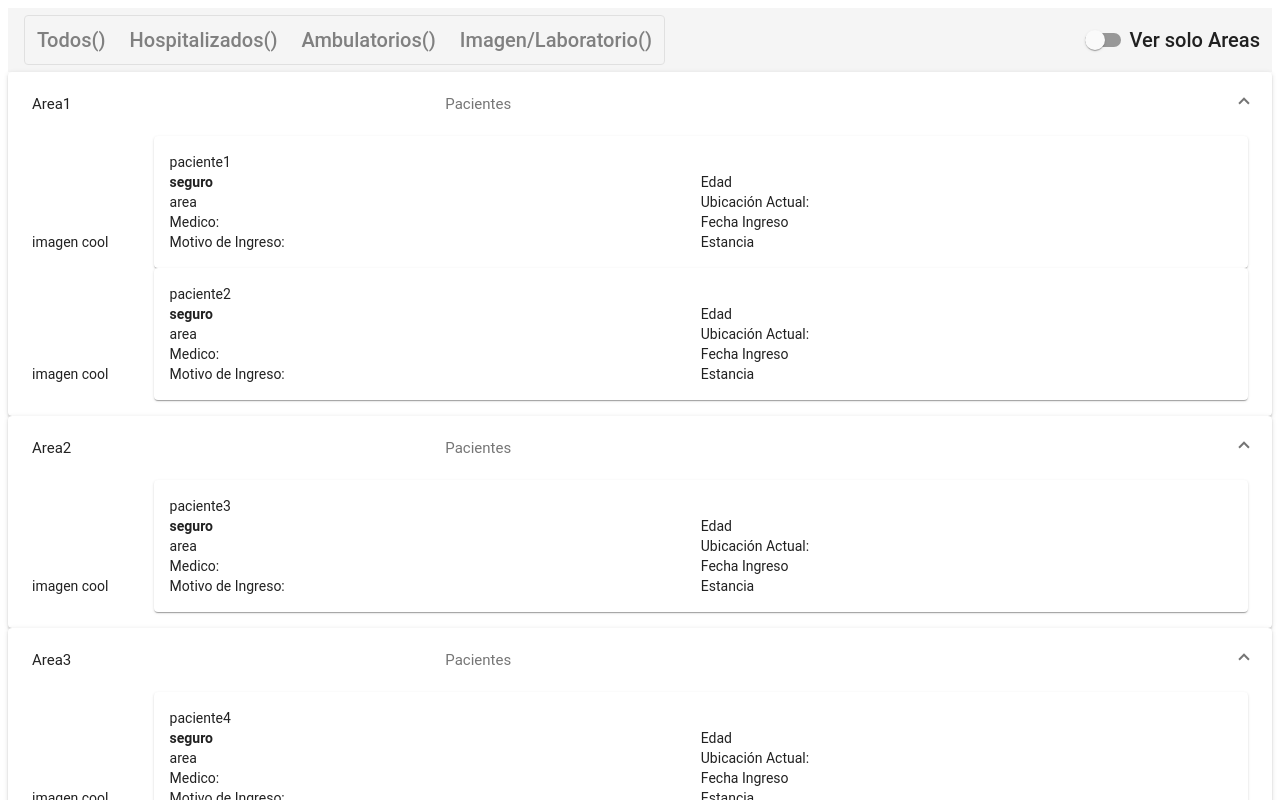
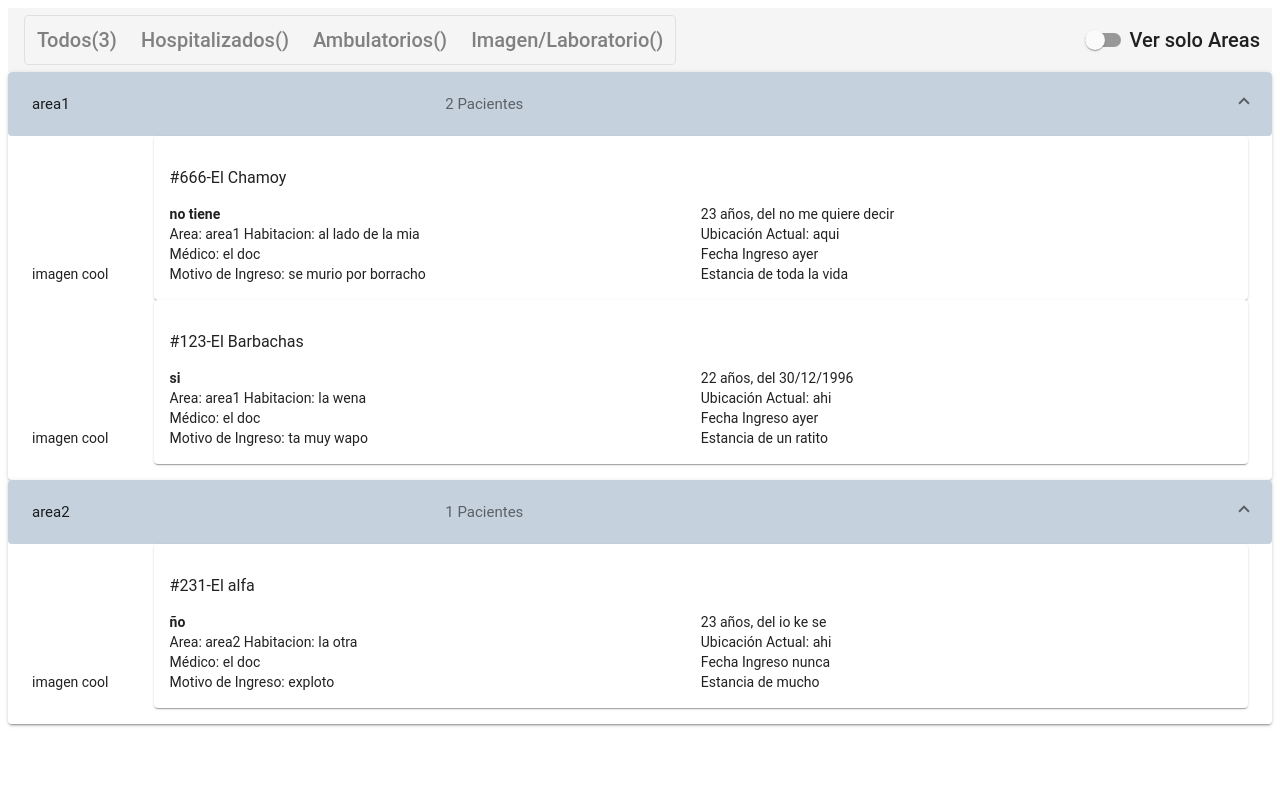
Before and after one commit to Ronysaurus/angular-sandbox, an Angular app: page / in a window 1280 px wide. Shown: the top 800 px of the page. Built offline with nearby package versions, Linux system fonts and the light colour scheme.

Commit message:
update nombre de datos con base de datos

```diff
--- a/src/app/app.module.ts
+++ b/src/app/app.module.ts
@@ -8,6 +8,7 @@ import { MatTabsModule } from '@angular/material/tabs';
 import { MatExpansionModule } from '@angular/material/expansion';
 import { MatIconModule } from '@angular/material/icon';
 import { MatCardModule } from '@angular/material/card';
+import { PacienteInfoService } from './censo/paciente-info.service';
 
 import { AppRoutingModule } from './app-routing.module';
 import { AppComponent } from './app.component';
@@ -32,7 +33,8 @@ import 'hammerjs';
     BrowserModule,
     AppRoutingModule,
   ],
-  providers: [],
+  providers: [PacienteInfoService,
+            ],
   bootstrap: [AppComponent]
 })
 export class AppModule { }
--- a/src/app/censo/censo.component.html
+++ b/src/app/censo/censo.component.html
@@ -1,7 +1,7 @@
 <mat-toolbar color="withe">
   <mat-button-toggle-group name="filtro" aria-label="filtro">
     <span class="filler">
-      <mat-button-toggle class="filter-btn" value="Todos">Todos()</mat-button-toggle>
+      <mat-button-toggle class="filter-btn" value="Todos">Todos({{numPacientes[0]}})</mat-button-toggle>
     </span>
     <span class="filler">
       <mat-button-toggle class="filter-btn" value="Hospitalizados">Hospitalizados()</mat-button-toggle>
@@ -26,7 +26,7 @@
         {{area}}
       </mat-panel-title>
       <mat-panel-description style="margin-left:auto; margin-right:0;">
-        Pacientes
+        {{numPacientes[i+1]}} Pacientes
       </mat-panel-description>
     </mat-expansion-panel-header>
     <div class="container" *ngFor="let paciente of pacientes[i]">
@@ -37,17 +37,17 @@
         <mat-card>
           <div class="container">
             <div class="info-left">
-              {{paciente}} <br>
-              <b>seguro</b> <br>
-              area <br>
-              Medico: <br>
-              Motivo de Ingreso: <br>
+              <p style="font-size: 16px;">#{{paciente.id}}-{{paciente.fullname}} </p>
+              <b>{{paciente.servicioMedico}}</b> <br>
+              Area: {{paciente.area}} Habitacion: {{paciente.habitacion}}<br>
+              Médico: {{paciente.medico}} <br>
+              Motivo de Ingreso: {{paciente.motivo}}<br>
             </div>
             <div class="info-right">
-              Edad <br>
-              Ubicación Actual: <br>
-              Fecha Ingreso <br>
-              Estancia <br>
+              {{paciente.edad}} años, del {{paciente.nacimiento}} <br>
+              Ubicación Actual: {{paciente.ubicacion}}<br>
+              Fecha Ingreso {{paciente.ingreso}}<br>
+              Estancia de {{paciente.estancia}} <br>
             </div>
           </div>
         </mat-card>
--- a/src/app/censo/censo.component.scss
+++ b/src/app/censo/censo.component.scss
@@ -1,3 +1,5 @@
+$mainColor: #00495e;
+
 .filler {
   flex: 1 1 auto;
 }
@@ -10,11 +12,14 @@
 .filter-btn {
   background: transparent;
   color: gray;
+
+  &:hover {
+    color: $mainColor;
+  }
 }
 
 .mat-button-toggle-checked {
-  color: rgba(0, 166, 190, 0.5);
-  ;
+  color: $mainColor;
 }
 
 .paciente-icon {
@@ -44,3 +49,15 @@
     display: inline-block;
   }
 }
+
+.mat-expansion-panel-header {
+  background-color: rgba(140, 166, 190, 0.5);
+}
+
+.mat-expansion-panel {
+  &:hover {
+    .mat-expansion-panel-header {
+      background-color: $mainColor;
+    }
+  }
+}
--- a/src/app/censo/censo.component.ts
+++ b/src/app/censo/censo.component.ts
@@ -1,4 +1,6 @@
 import { Component, OnInit } from '@angular/core';
+import { PacienteInfoService } from './paciente-info.service';
+import { pacienteInfo } from './paciente-info';
 
 @Component({
   selector: 'app-censo',
@@ -8,11 +10,31 @@ import { Component, OnInit } from '@angular/core';
 
 export class CensoComponent implements OnInit {
 
-  areas = ['Area1', 'Area2', 'Area3'];
-  pacientes: string[][] = [["paciente1", "paciente2"], ["paciente3"], ["paciente4", "paciente5", "paciente6"]];
+  areas: string[] = [];
+  pacientes: pacienteInfo[][];
+  numPacientes: Number[] = [];
+
   panelOpenState: boolean = false;
   allExpandState = true;
-  constructor() { }
+  constructor(pacienteInfo: PacienteInfoService) {
+    this.numPacientes.push(pacienteInfo.pacientes.length)
+    this.areas = pacienteInfo.areas;
+    this.pacientes = [];
+
+    for (let i = 0; i < this.areas.length; i++)
+      this.pacientes[i] = [];
+    for (let i = 0; i < pacienteInfo.pacientes.length; i++) {
+      for (let j = 0; j < this.areas.length; j++) {
+        if (pacienteInfo.pacientes[i].area == this.areas[j]) {
+          this.pacientes[j].push(pacienteInfo.pacientes[i]);
+          break;
+        }
+      }
+    }
+    for (let i = 0; i < this.pacientes.length; i++) {
+      this.numPacientes.push(this.pacientes[i].length);
+    }
+  }
 
   expand() {
     this.allExpandState = !this.allExpandState;
--- a/src/app/censo/paciente-info.service.ts
+++ b/src/app/censo/paciente-info.service.ts
@@ -1,10 +1,83 @@
 import { Injectable } from '@angular/core';
+import { pacienteInfo } from './paciente-info';
 
 @Injectable({
   providedIn: 'root'
 })
+
 export class PacienteInfoService {
 
-constructor() { }
+  pacientes: pacienteInfo[] = [];
+  areas: string[] = [];
+
+  GetInfo() {
+    //agregar los pacientes a la lista desde la base de datos
+  }
+
+  AddPaciente(paciente: pacienteInfo) {
+    this.pacientes.push(paciente);
+    if (!this.areas.includes(paciente.area)) {
+      this.areas.push(paciente.area);
+    }
+  }
+
+  getPacientes() {
+    return this.pacientes;
+  }
+
+  //borrar esto en la vida real
+  myPaciente1: pacienteInfo;
+  myPaciente2: pacienteInfo;
+  myPaciente3: pacienteInfo;
+
+  constructor() {
+
+    //borrar esto en la vida real
+    this.myPaciente1 = new pacienteInfo;
+    this.myPaciente1.area = "area1";
+    this.myPaciente1.edad = 23;
+    this.myPaciente1.fullname = "El Chamoy";
+    this.myPaciente1.estancia = "toda la vida";
+    this.myPaciente1.habitacion = "al lado de la mia";
+    this.myPaciente1.ingreso = "ayer";
+    this.myPaciente1.medico = "el doc";
+    this.myPaciente1.motivo = "se murio por borracho";
+    this.myPaciente1.nacimiento = "no me quiere decir";
+    this.myPaciente1.servicioMedico = "no tiene";
+    this.myPaciente1.ubicacion = "aqui";
+    this.myPaciente1.id = 666;
+    this.AddPaciente(this.myPaciente1);
+
+    this.myPaciente2 = new pacienteInfo;
+    this.myPaciente2.area = "area1";
+    this.myPaciente2.edad = 22;
+    this.myPaciente2.fullname = "El Barbachas";
+    this.myPaciente2.estancia = "un ratito";
+    this.myPaciente2.habitacion = "la wena";
+    this.myPaciente2.ingreso = "ayer";
+    this.myPaciente2.medico = "el doc";
+    this.myPaciente2.motivo = "ta muy wapo";
+    this.myPaciente2.nacimiento = "30/12/1996";
+    this.myPaciente2.servicioMedico = "si";
+    this.myPaciente2.ubicacion = "ahi";
+    this.myPaciente2.id = 123;
+    this.AddPaciente(this.myPaciente2);
+
+    this.myPaciente3 = new pacienteInfo;
+    this.myPaciente3.area = "area2";
+    this.myPaciente3.edad = 23;
+    this.myPaciente3.fullname = "El alfa";
+    this.myPaciente3.estancia = "mucho";
+    this.myPaciente3.habitacion = "la otra";
+    this.myPaciente3.ingreso = "nunca";
+    this.myPaciente3.medico = "el doc";
+    this.myPaciente3.motivo = "exploto";
+    this.myPaciente3.nacimiento = "io ke se";
+    this.myPaciente3.servicioMedico = "ño";
+    this.myPaciente3.ubicacion = "ahi";
+    this.myPaciente3.id = 231;
+    this.AddPaciente(this.myPaciente3);
+    //hasta aqui
+  }
 
 }
--- /dev/null
+++ b/src/app/censo/paciente-info.ts
@@ -0,0 +1,21 @@
+export class pacienteInfo {
+    id: number;
+    paterno : string;
+    materno : string;
+    fullname : string;
+    sexo : string;
+    servicioMedico: string;
+    area: string;
+    habitacion: string;
+    medico: string;
+    motivo: string;
+    edad: number;
+    nacimiento: string;
+    ubicacion: string;
+    ingreso: string;
+    estancia: string;
+    constructor
+        (
+
+        ) { }
+}
--- a/src/styles.scss
+++ b/src/styles.scss
@@ -1,17 +1,18 @@
 /* You can add global styles to this file, and also import other style files */
 @import "~@angular/material/prebuilt-themes/indigo-pink.css";
+$mainColor: #00495e;
 
 .mat-slide-toggle.mat-checked .mat-slide-toggle-bar {
-  background-color: rgba(0, 166, 190, 0.5);
+  background-color: $mainColor;
   ;
 }
 
 .mat-slide-toggle.mat-checked .mat-slide-toggle-thumb {
-  background-color: rgba(0, 166, 190, 0.5);
+  background-color: $mainColor;
   ;
 }
 
 .mat-slide-toggle.mat-checked .mat-ripple-element {
-  background-color: rgba(0, 166, 190, 0.5);
+  background-color: $mainColor;
   ;
 }
```
